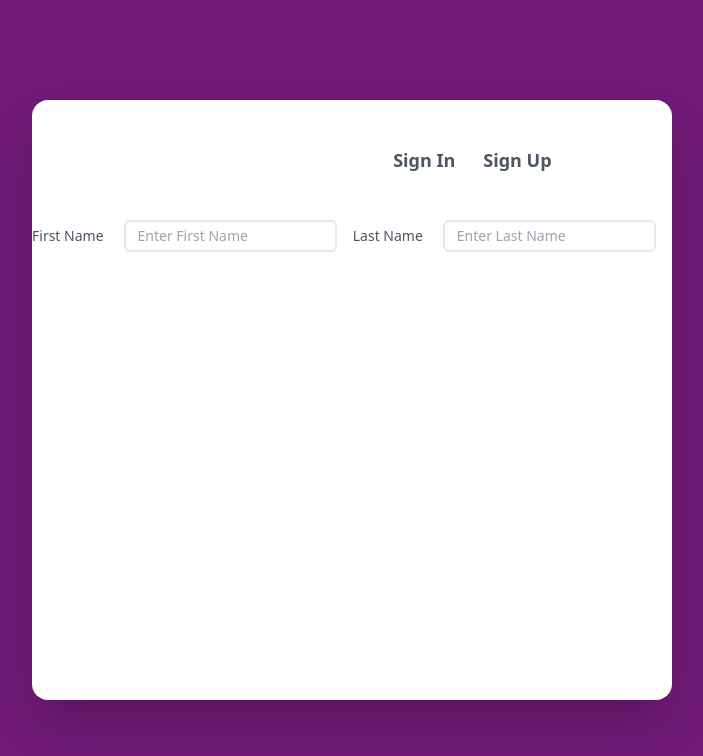
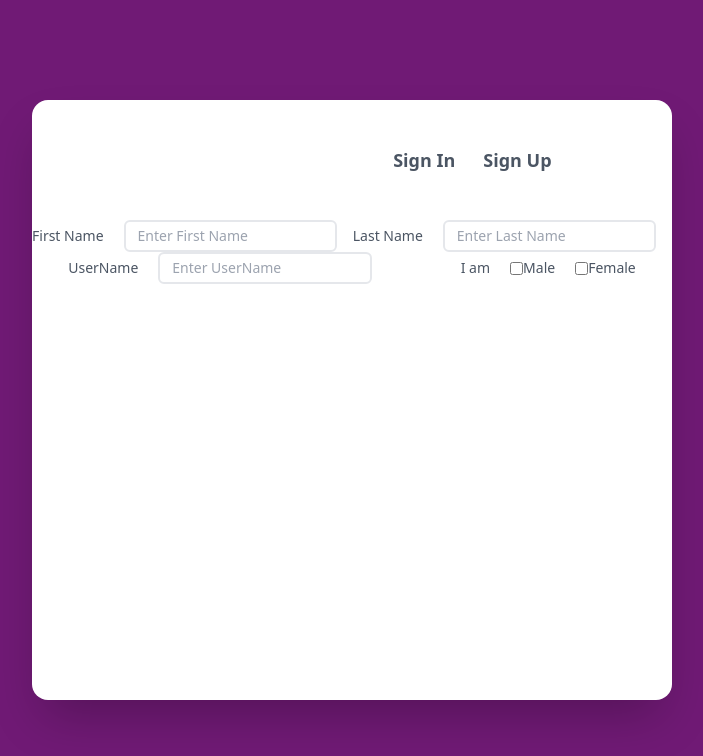
Before and after one commit to Joel-Kimikya/form-validation, a Next.js app: page /post in a window 1280 px wide. Shown: the top 756 px of the page, without its empty margins (288-991 px from the left). Built offline with nearby package versions, Linux system fonts and the light colour scheme.

Commit message:
our phase two, but still uncompleted

```diff
--- a/pages/post.tsx
+++ b/pages/post.tsx
@@ -1,7 +1,7 @@
 import React from 'react';
 // import { useRouter } from 'next/router';
 
-const signUp = () => {
+const Post = () => {
   // const route = useRouter();
 
   return (
@@ -24,6 +24,7 @@ const signUp = () => {
             {/* </button> */}
           </div>
         </div>
+        <div className='flex flex-col'>
           <div className='flex flex-row text-sm justify-around'>
             <div className='flex flex-row items-center space-x-5'>
               <label>First Name</label>
@@ -42,9 +43,27 @@ const signUp = () => {
               />
             </div>
           </div>
+          <div className='flex flex-row text-sm justify-around'>
+            <div className='flex flex-row items-center space-x-5'>
+              <label>UserName</label>
+              <input
+                type='text'
+                placeholder='Enter UserName'
+                className='bg-white border-2 border-gray-200 py-1 focus:outline-none px-3 text-black w-2/3 rounded-md'
+              />
+            </div>
+            <div className='flex items-center space-x-5'>
+              <p>I am </p>
+              <input type='checkbox' />
+              Male
+              <input type='checkbox' />
+              Female
+            </div>
+          </div>
+        </div>
       </div>
     </div>
   );
 };
 
-export default signUp;
+export default Post;
```
Lines whose indentation alone changed are shown as unchanged.
